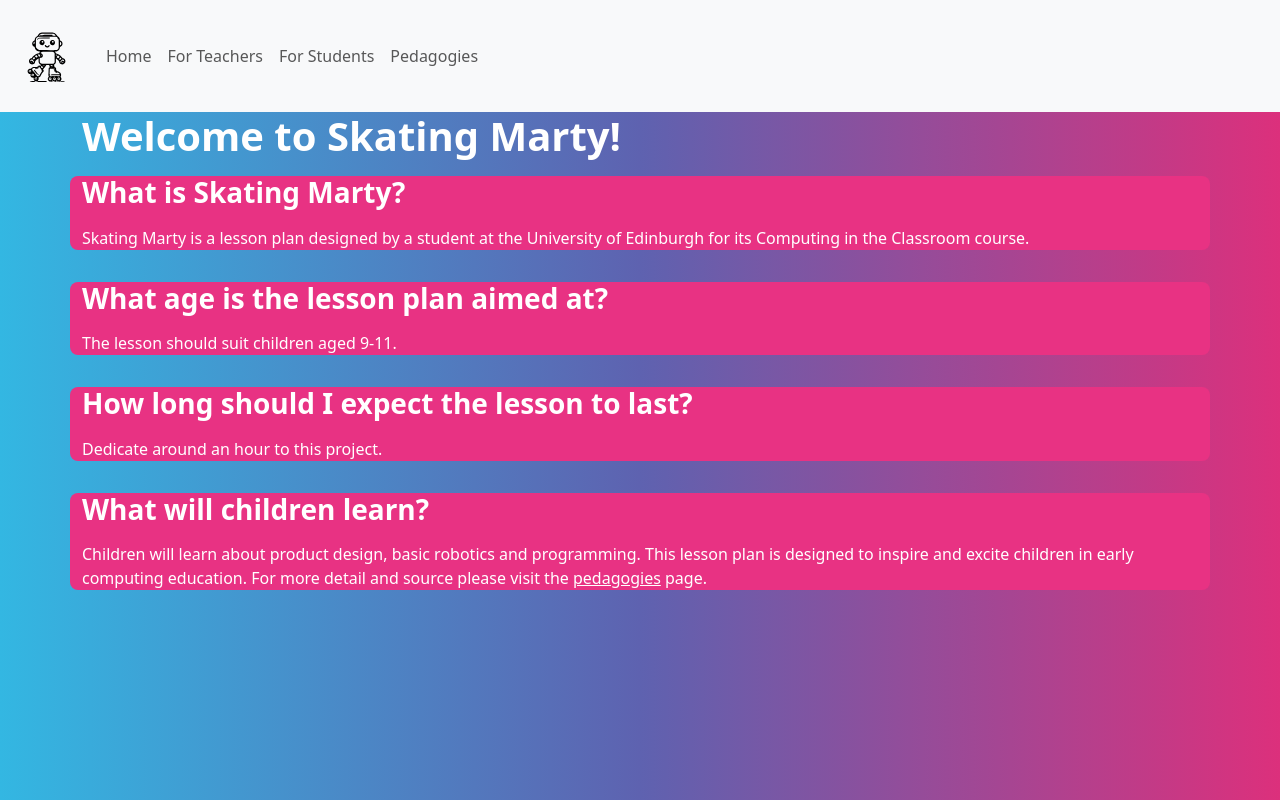
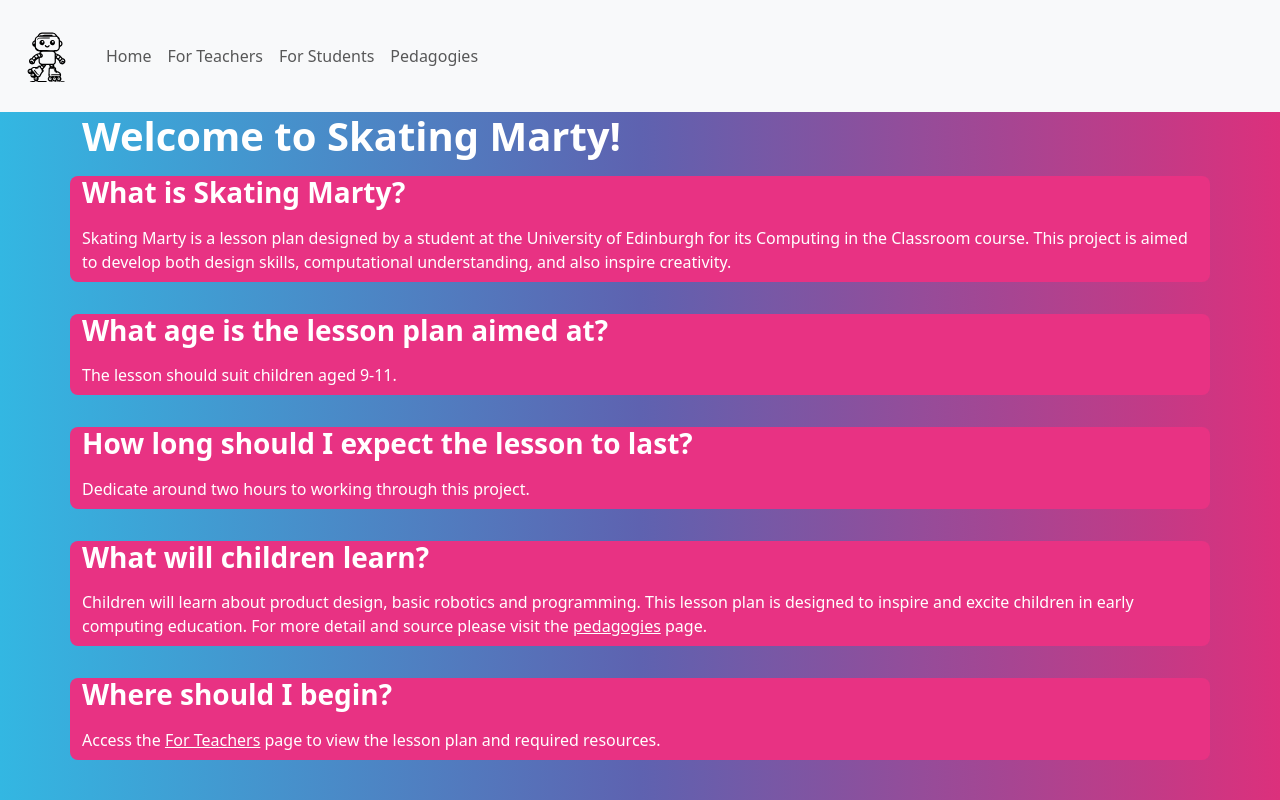
Before and after one commit to rollytrinity/cic-site, a Flask app: page / in a window 1280 px wide. Run offline with Flask 3, Linux system fonts and the light colour scheme.

Commit message:
cleaning up

```diff
--- a/templates/home.html
+++ b/templates/home.html
@@ -9,7 +9,8 @@
 
 <div class="container rounded bg-primary">
     <h3>What is Skating Marty?</h3>
-    Skating Marty  is a lesson plan designed by a student at the University of Edinburgh for its Computing in the Classroom course.
+    Skating Marty  is a lesson plan designed by a student at the University of Edinburgh for its Computing in the Classroom course. This project is aimed to develop both design skills, computational understanding, and also inspire creativity.
+    <div class = "pb-1"></div>
 </div>
 
 <div class = "pb-3"></div>
@@ -17,13 +18,15 @@
 <div class="container rounded bg-primary">
     <h3>What age is the lesson plan aimed at?</h3>
     The lesson should suit children aged 9-11.
+    <div class = "pb-1"></div>
 </div>
 
 <div class = "pb-3"></div>
 
 <div class="container rounded bg-primary">
     <h3>How long should I expect the lesson to last?</h3>
-    Dedicate around an hour to this project.
+    Dedicate around two hours to working through this project.
+    <div class = "pb-1"></div>
 </div>
 
 <div class = "pb-3"></div>
@@ -31,6 +34,15 @@
 <div class="container rounded bg-primary">
     <h3>What will children learn?</h3>
     Children will learn about product design, basic robotics and programming. This lesson plan is designed to inspire and excite children in early computing education. For more detail and source please visit the <a href="/pedagogies">pedagogies</a> page.
+    <div class = "pb-1"></div>
+</div>
+
+<div class = "pb-3"></div>
+
+<div class="container rounded bg-primary">
+    <h3>Where should I begin?</h3>
+    Access the <a href="/teachers">For Teachers</a> page to view the lesson plan and required resources.
+    <div class = "pb-1"></div>
 </div>
 
 {% endblock %}
```
